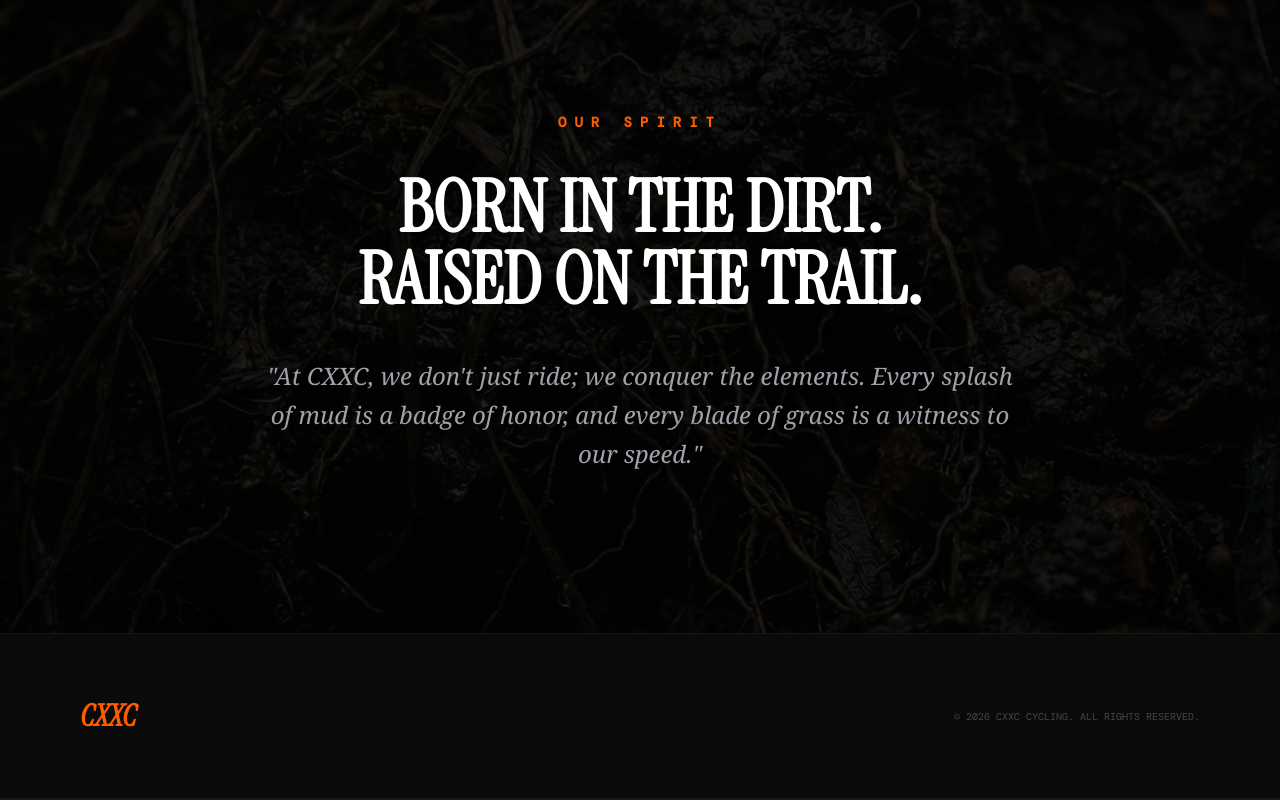
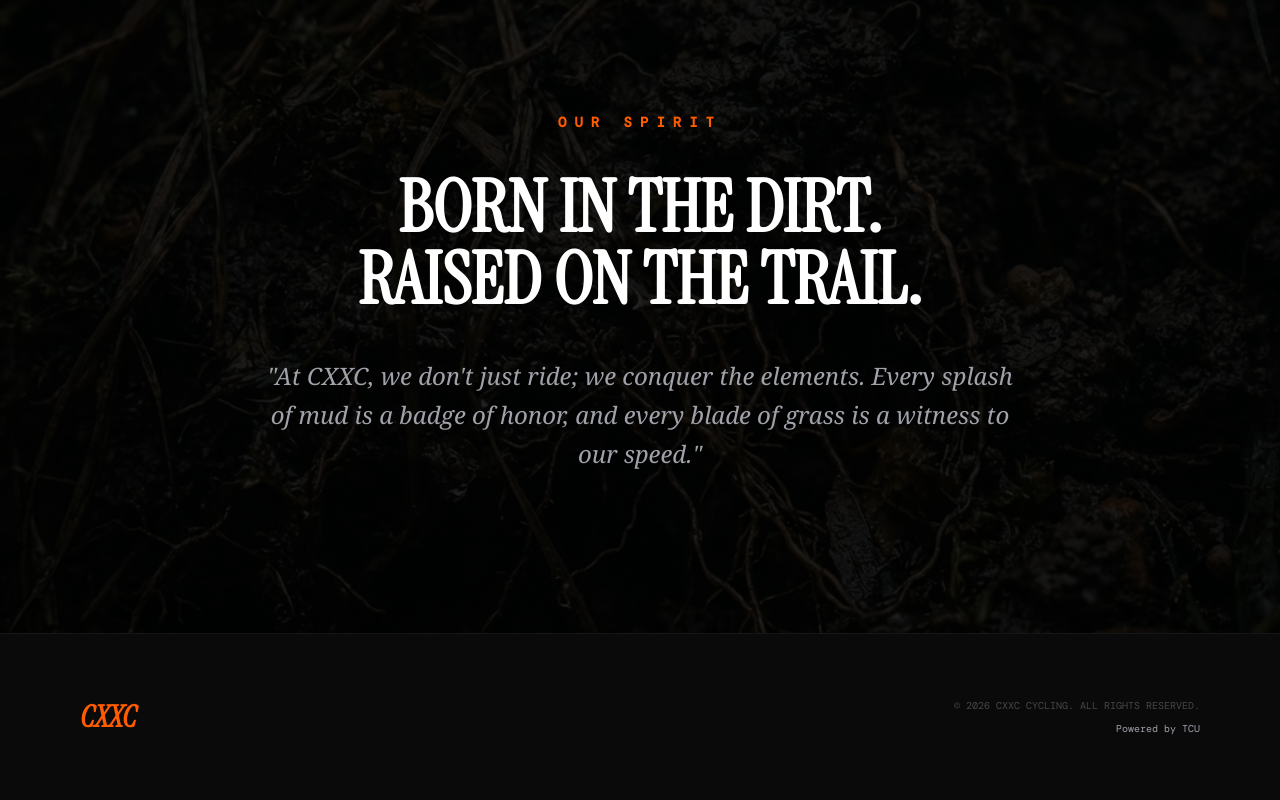
Before and after one commit to TCUnion/cxxc, a React (Vite) app: page / in a window 1280 px wide. Shown: the part 1889-2689 px from the top of the page. Built offline with nearby package versions, Linux system fonts and the light colour scheme.

Commit message:
Feat: Add Powered by TCU link in Footer

```diff
--- a/src/components/Footer.tsx
+++ b/src/components/Footer.tsx
@@ -5,8 +5,18 @@
         <div className="text-3xl font-bold italic font-display text-accent">
             CXXC
         </div>
-        <div className="font-mono text-[10px] text-text-muted opacity-40 mt-6 md:mt-0">
-            © 2026 CXXC CYCLING. ALL RIGHTS RESERVED.
+        <div className="flex flex-col items-center md:items-end mt-6 md:mt-0 gap-2">
+            <div className="font-mono text-[10px] text-text-muted opacity-40">
+                © 2026 CXXC CYCLING. ALL RIGHTS RESERVED.
+            </div>
+            <a
+                href="https://www.tsu.com.tw/"
+                target="_blank"
+                rel="noopener noreferrer"
+                className="font-mono text-[10px] text-text-muted hover:text-accent transition-colors"
+            >
+                Powered by TCU
+            </a>
         </div>
     </footer>
 );
```
